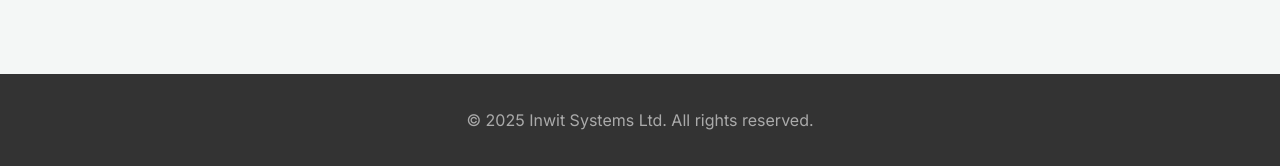
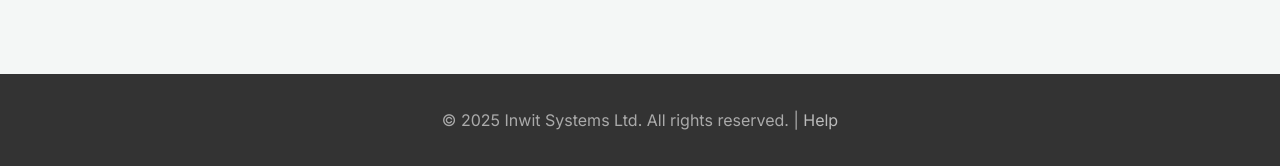
Before and after one commit to Plightin/inwit-tix-app, a Flask app: a page that uses templates/layout.html in a window 1280 px wide. Shown: the part 634-800 px from the top of the page. Run offline with Flask 3, Linux system fonts and the light colour scheme.

Commit message:
Update layout.html

```diff
--- a/templates/layout.html
+++ b/templates/layout.html
@@ -7,7 +7,7 @@
     <link rel="stylesheet" href="{{ url_for('static', filename='style.css') }}">
     <link href="https://fonts.googleapis.com/css2?family=Inter:wght@400;500;700;800&display=swap" rel="stylesheet">
 </head>
-<body class="bg-gray-100">
+<body>
     <nav>
         <div class="nav-container">
             <a href="{{ url_for('index') }}" class="brand-container">
@@ -26,7 +26,7 @@
                         <li><a href="{{ url_for('scanner') }}">Scan Ticket</a></li>
                     {% endif %}
 
-                    <!-- CORRECTED: Show admin link for admins -->
+                    <!-- Show admin link for admins -->
                     {% if current_user.role == 'admin' %}
                         <li><a href="{{ url_for('admin_dashboard') }}">Admin</a></li>
                     {% endif %}
@@ -52,7 +52,7 @@
         {% block content %}{% endblock %}
     </main>
     <footer class="footer">
-        <p>&copy; {{ current_year }} Inwit Systems Ltd. All rights reserved.</p>
+        <p>&copy; {{ current_year }} Inwit Systems Ltd. All rights reserved. | <a href="{{ url_for('help_page') }}" style="color: #bbb; text-decoration: none;">Help</a></p>
     </footer>
 </body>
 </html>
```
